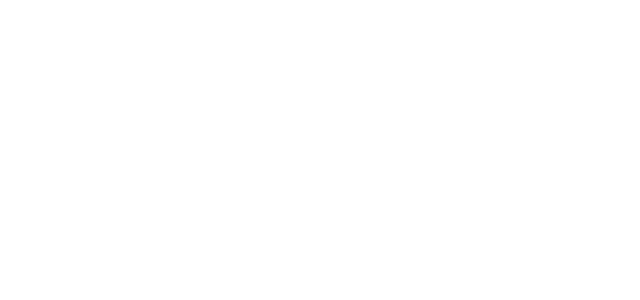
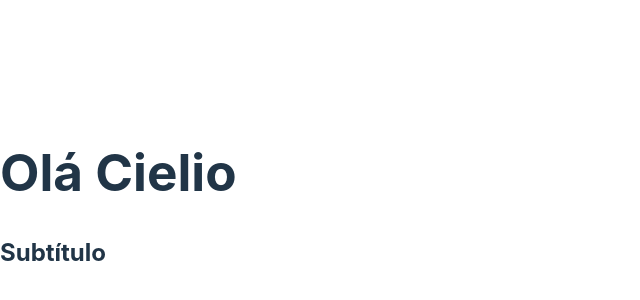
Before and after one commit to Cieliocas/reactjs, a React (Vite) app: page / in a window 1280 px wide. Shown: the part 200-500 px from the top of the page, without its empty margins (0-640 px from the left). Built offline with nearby package versions, Linux system fonts and the light colour scheme.

Commit message:
add function to return name and display it in the App component

```diff
--- a/src/App.jsx
+++ b/src/App.jsx
@@ -1,4 +1,15 @@
 function App() {
 	const nome = "Cielio"
+
+	function retornaNome() {
+		return nome
+	}
+
+	return(
+		<div>
+			<h1>Olá {retornaNome()}</h1>
+			<h2>Subtítulo</h2>
+		</div>
+	)
 }
 export default App
```
